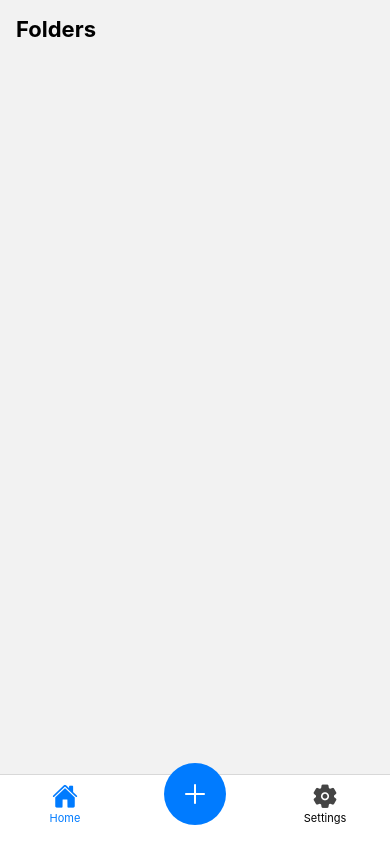
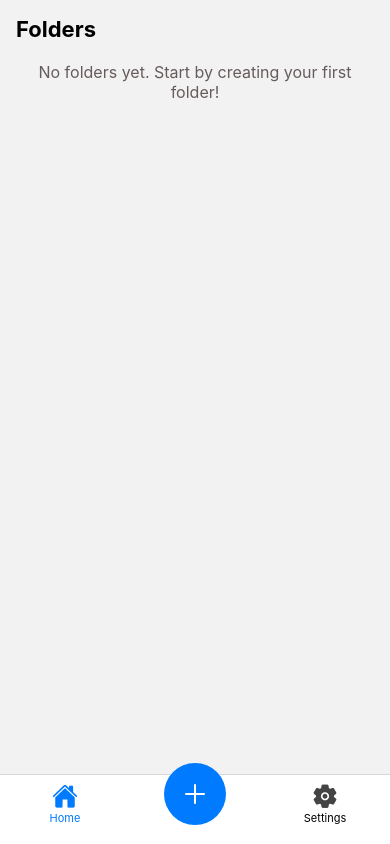
Before and after one commit to solo-developer/CredentialVault, a React Native app: screen /Dashboard in a window 390 px wide. Built offline with nearby package versions, Linux system fonts and the light colour scheme.

Commit message:
no folder information shown in home screen

```diff
--- a/src/screens/HomeScreen.tsx
+++ b/src/screens/HomeScreen.tsx
@@ -119,12 +119,20 @@ const HomeScreen = ({ navigation }: any) => {
   return (
     <View style={GlobalStyles.container}>
       <Text style={styles.header}>Folders</Text>
+     {folders.length === 0 ? (
+      <View style={GlobalStyles.emptyContainer}>
+        <Text style={GlobalStyles.emptyText}>
+          No folders yet. Start by creating your first folder!
+        </Text>
+      </View>
+    ) : (
       <FlatList
         data={folders}
         keyExtractor={(item) => item.id + "_" + item.name}
         renderItem={renderFolder}
         contentContainerStyle={{ paddingBottom: 20 }}
       />
+    )}
 
       {/* Floating dropdown */}
       {menuVisible && menuFolder && (
--- a/src/screens/MasterPasswordScreen.tsx
+++ b/src/screens/MasterPasswordScreen.tsx
@@ -1,5 +1,6 @@
 import React, { useState, useEffect } from 'react';
 import {
+  ActivityIndicator,
   View,
   Text,
   TextInput,
@@ -12,13 +13,13 @@ import {
 } from 'react-native';
 import AsyncStorage from '@react-native-async-storage/async-storage';
 import { useNavigation } from '@react-navigation/native';
-import { GlobalStyles } from "../styles/global";
+import { GlobalStyles } from '../styles/global';
 import { MASTER_PASSWORD_KEY, MASTER_USERNAME_KEY } from '../Constants';
 import { SaveUserInfo, verifyUser } from '../services/AuthenticationService';
 
 const MasterPasswordSetup: React.FC = () => {
   const navigation = useNavigation<any>();
-
+  const [loading, setLoading] = useState(false);
   const [username, setUsername] = useState('');
   const [password, setPassword] = useState('');
   const [confirmPassword, setConfirmPassword] = useState('');
@@ -47,13 +48,16 @@ const MasterPasswordSetup: React.FC = () => {
       Alert.alert('Error', 'Passwords do not match');
       return;
     }
-    await SaveUserInfo(username,password);
+    setLoading(true);
+    await SaveUserInfo(username, password);
+    setLoading(false);
     navigation.replace('Dashboard');
   };
 
   const handleLogin = async () => {
-    let isUserValid =await verifyUser(username,password);
-
+    setLoading(true);
+    let isUserValid = await verifyUser(username, password);
+    setLoading(false);
     if (isUserValid) {
       navigation.replace('Dashboard');
     } else {
@@ -65,20 +69,17 @@ const MasterPasswordSetup: React.FC = () => {
 
   return (
     <KeyboardAvoidingView
-      behavior={Platform.OS === "ios" ? "padding" : undefined}
+      behavior={Platform.OS === 'ios' ? 'padding' : undefined}
       style={styles.container}
     >
       {/* Logo */}
-      <Image
-        source={require('../assets/icon.png')}
-        style={styles.logo}
-      />
+      <Image source={require('../assets/icon.png')} style={styles.logo} />
 
       {/* Title */}
       <Text style={styles.title}>
-        {isFirstLaunch ? "Setup Master Password" : "Welcome Back"}
+        {isFirstLaunch ? 'Setup Master Password' : 'Welcome Back'}
       </Text>
-     <Text style={styles.subtext}>
+      <Text style={styles.subtext}>
         Please enter the details below to continue
       </Text>
       <View style={styles.formContainer}>
@@ -110,15 +111,34 @@ const MasterPasswordSetup: React.FC = () => {
         <TouchableOpacity
           style={GlobalStyles.btnPrimary}
           onPress={isFirstLaunch ? handleSetup : handleLogin}
+          disabled={loading} // disable button while loading
         >
-          <Text style={GlobalStyles.buttonText}>
-            {isFirstLaunch ? "Create Password" : "Login"}
-          </Text>
+          {loading ? (
+            <View
+              style={{
+                flexDirection: 'row',
+                justifyContent: 'center',
+                alignItems: 'center',
+              }}
+            >
+              <ActivityIndicator color="#fff" />
+              <Text style={[GlobalStyles.buttonText, { marginLeft: 10 }]}>
+                {isFirstLaunch ? 'Creating...' : 'Logging in...'}
+              </Text>
+            </View>
+          ) : (
+            <Text style={GlobalStyles.buttonText}>
+              {isFirstLaunch ? 'Create Password' : 'Login'}
+            </Text>
+          )}
         </TouchableOpacity>
       </View>
 
       {/* Footer */}
-      <Text style={styles.footerText}>with love from<Text style={{ fontWeight: "bold" }}> solo-developer ❤️</Text></Text>
+      <Text style={styles.footerText}>
+        Made with love by
+        <Text style={{ fontWeight: 'bold' }}> solo-developer ❤️</Text>
+      </Text>
     </KeyboardAvoidingView>
   );
 };
@@ -128,33 +148,33 @@ export default MasterPasswordSetup;
 const styles = StyleSheet.create({
   container: {
     flex: 1,
-    backgroundColor: "#FFFFFF",
-    justifyContent: "center",
+    backgroundColor: '#FFFFFF',
+    justifyContent: 'center',
     paddingHorizontal: 30,
   },
   logo: {
     width: 110,
     height: 110,
-    alignSelf: "center",
+    alignSelf: 'center',
     marginBottom: 20,
     borderRadius: 100,
   },
   title: {
     fontSize: 26,
-    fontWeight: "600",
-    textAlign: "center",
+    fontWeight: '600',
+    textAlign: 'center',
     marginBottom: 20,
-    color: "#222222",
+    color: '#222222',
   },
   formContainer: {
-    width: "100%",
+    width: '100%',
     gap: 15,
   },
   footerText: {
-    textAlign: "center",
+    textAlign: 'center',
     marginTop: 60,
     fontSize: 12,
-    color: "#777",
+    color: '#777',
   },
   subtext: {
     fontSize: 12,
--- a/src/styles/global.ts
+++ b/src/styles/global.ts
@@ -100,4 +100,15 @@ export const GlobalStyles = StyleSheet.create({
     alignItems: 'center',
     justifyContent: 'center',
   },
+  emptyContainer: {
+
+    justifyContent: "center",
+    alignItems: "center",
+    flex : 1
+  },
+  emptyText: {
+    fontSize: 16,
+    color: "#675b5bff",
+    textAlign: "center",
+  },
 });
```
